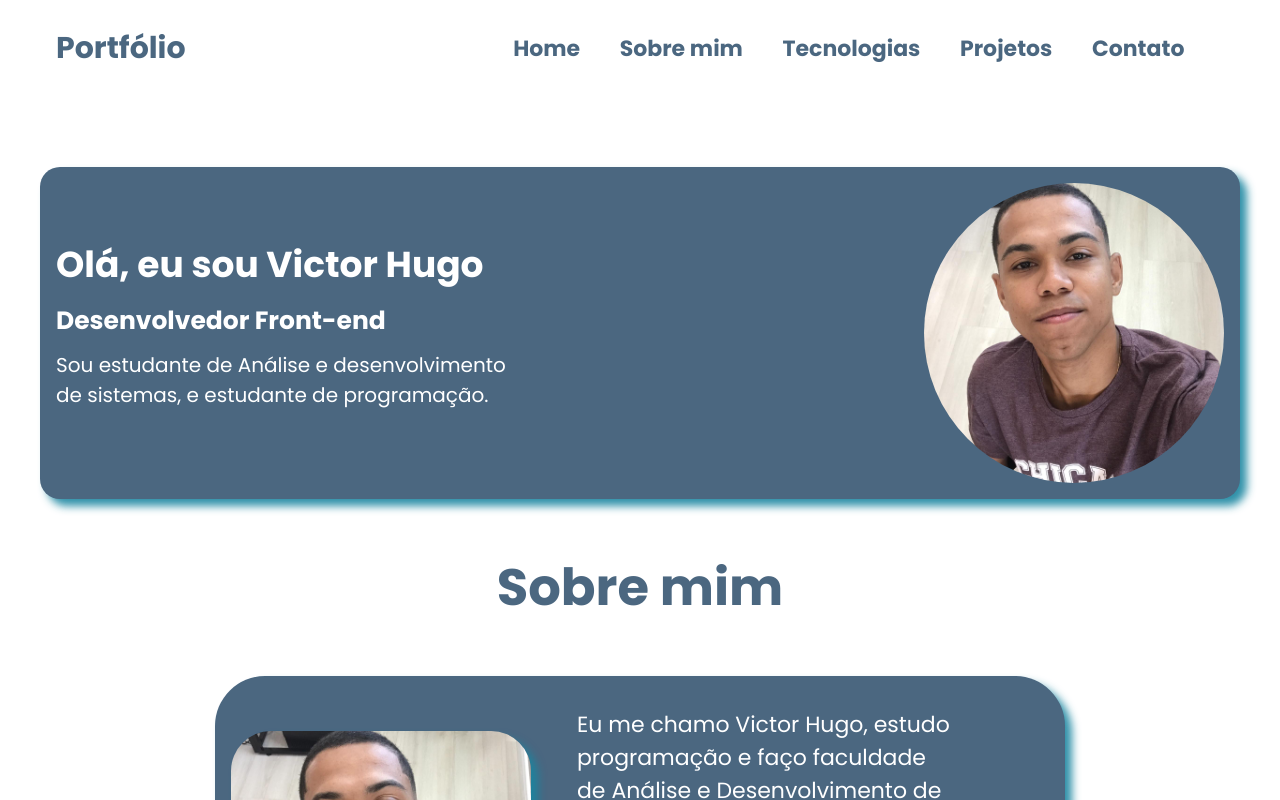
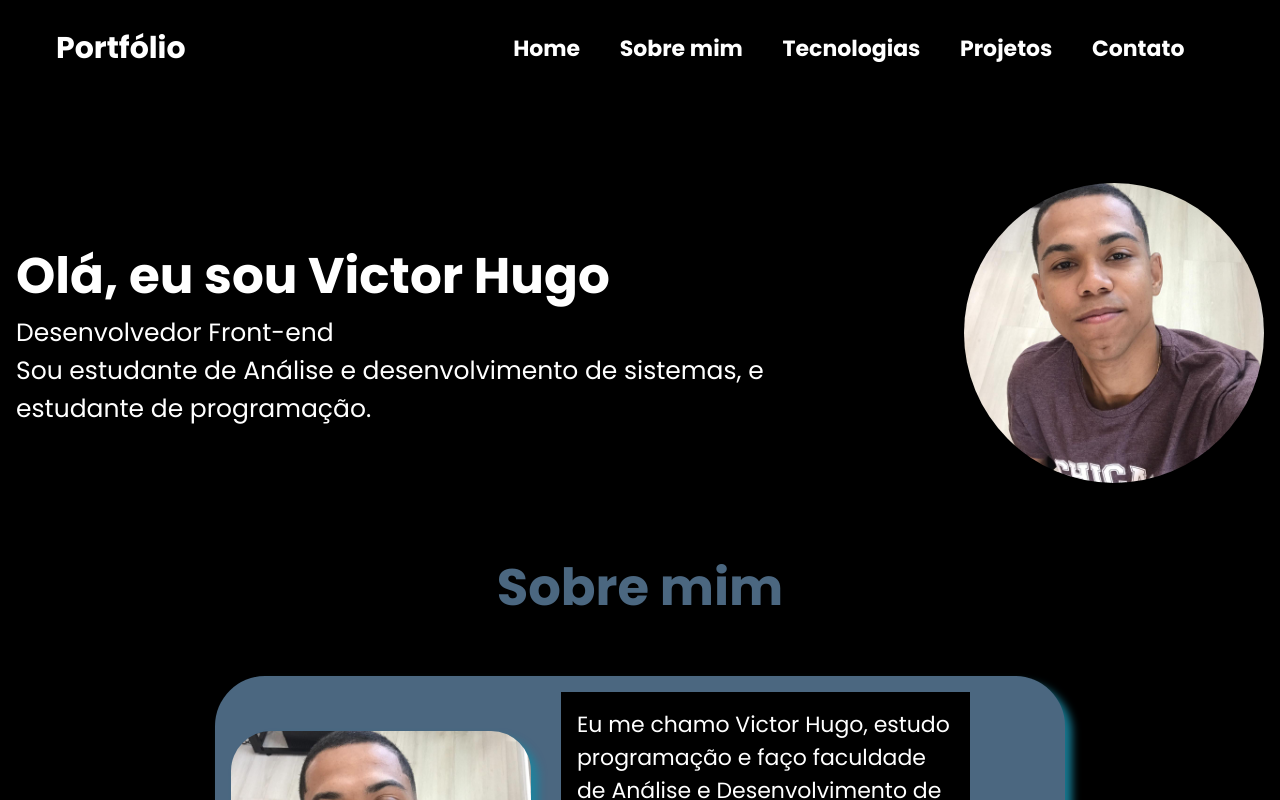
Before and after one commit to TorugoJS/Portfolio, a React (Create React App) app: page / in a window 1280 px wide. Shown: the top 800 px of the page. Built offline with nearby package versions, Linux system fonts and the light colour scheme.

Commit message:
Portfolio

```diff
--- a/src/Sessões/Home/Home.js
+++ b/src/Sessões/Home/Home.js
@@ -7,12 +7,12 @@ function Home() {
         <>
             <div className={styles.home_container}>
 
-                <div className={styles.sobre_mim}>
-                    <h1>Olá, eu sou Victor Hugo</h1>
-                    <p className={styles.p_primeiro}>
+                <div className={styles.divcontainer}>
+                    <h1 className={styles.h1title}>Olá, eu sou Victor Hugo</h1>
+                    <p>
                         Desenvolvedor Front-end
                     </p>
-                    <p className={styles.p_segundo}>Sou estudante de Análise e desenvolvimento de sistemas, e estudante de programação.</p>
+                    <p>Sou estudante de Análise e desenvolvimento de sistemas, e estudante de programação.</p>
 
                 </div>
 
--- a/src/Sessões/Home/Home.module.css
+++ b/src/Sessões/Home/Home.module.css
@@ -1,155 +1,104 @@
-.home_container{
+.home_container {
     display: flex;
     justify-content: space-between;
     align-items: center;
-    max-width: 1200px;
+    max-width: 1300px;
     margin: 0 auto;
     padding: 1em;
     margin-top: 80px;
     color: white;
-    background-color: rgb(75, 103, 128);
     border-radius: 20px;
-    box-shadow: 7px 7px 8px rgba(26, 133, 160, 0.9);
+}
+
+.divcontainer {
+    font-size: 25px;
+    width: 70%;
+    border-radius: 10px;
+    text-align: start;
+    gap: 2px;
 
 }
 
-.home_container h1{
-    font-size: 36px;
-}
-
-.p_primeiro{
+.p_primeiro {
     font-size: 25px;
     font-weight: 600;
-    color: rgb(89, 89, 89);
+    /* color: rgb(89, 89, 89); */
     width: 100%;
     margin-top: 10px;
     color: white;
-    margin-bottom:  10px;
+    border-radius: 10px;
+    margin-bottom: 10px;
 }
 
-.p_segundo{
+.p_segundo {
     font-size: 20px;
-    width:  100%;
+    border-radius: 10px;
+
+    width: 100%;
     font-weight: 500;
-    color: #7a7a7a;
+    /* color: #7a7a7a; */
     margin-bottom: 20px;
     color: white;
 }
 
-.home_container img{
+.home_container img {
     max-width: 300px;
     height: 300px;
     border-radius: 50%;
 }
 
-.sobre_mim{
+.sobre_mim {
     width: 40%;
     margin-right: 30px;
+    background-color: rgb(253, 253, 253);
 }
 
-.sobre_mim button{
-    padding: 0.6em 1em;
-    background-color:burlywood;
-    color:rgb(75, 103, 128) ;
-    font-weight: 600;
-    font-size: 22px;
-    border: 0;
-    border-radius: 5px;
-    cursor: pointer;
-    transition: 0.3s;
-}
-
-.sobre_mim button:hover{
-    background-color:rgb(224, 166, 90);
-}
-
-i{
-    margin-left: 8px;
-    font-size: 20px;
-}
-
-.scroll_down{
-    max-width: 850px;
-    display: flex;
-    align-items: center;
-    margin: 0 auto;
-    margin-top: 20px;
-    cursor: pointer;
-    animation: rolarPraBaixo 2s infinite;
-    transform: translateY(0);
-}
-
-.scroll_down button{
-    background-color: transparent;
-    border: 0;
-    margin-left: 5px;
-    cursor:pointer;
-}
-
-@keyframes rolarPraBaixo {
-    0%, 100% {transform: translateY(0)}
-  50% {transform: translateY(15px)}
-}
-
-.scroll_down i{
-    font-size: 25px;
-    color: brown;
-}
-
-.scroll_down i:nth-of-type(2){
-    margin-left: 5px;
-    cursor: pointer;
-}
-
-@media screen and (max-width:1000px){
-    .home_container{
-        max-width: 700px ;
-    }
-
-    .scroll_down{
+@media screen and (max-width:1000px) {
+    .home_container {
         max-width: 700px;
     }
 
-    .home_container img{
+    .home_container img {
         width: 250px;
         height: 250px;
     }
 }
 
 @media screen and (max-width:768px) {
-    .home_container img{
+    .home_container img {
         width: 220px;
-        height:220px;
-        position:absolute;
+        height: 220px;
+        position: absolute;
         top: 90px;
-        left:0;
-        right:0;
-        margin-left:auto;
-        margin-right:auto;
+        left: 0;
+        right: 0;
+        margin-left: auto;
+        margin-right: auto;
         z-index: 0;
-}
+    }
 
     .home_container {
         display: block;
     }
 
-    .home_container h1{
+    .home_container h1 {
         font-size: 32px;
     }
 
-    .sobre_mim{
+    .sobre_mim {
         width: 100%;
         margin-top: 160px;
     }
 
-    .p_primeiro{
+    .p_primeiro {
         margin-top: 2px;
     }
-    .p_segundo{
+
+    .p_segundo {
         margin-bottom: 20px;
     }
 
-    .scroll_down{
+    .scroll_down {
         display: none;
     }
 }
--- a/src/index.css
+++ b/src/index.css
@@ -5,7 +5,7 @@
   padding: 0;
   box-sizing: border-box;
   font-family: 'Poppins', sans-serif;
-  /* background-color: rgb(217, 248, 217); */
+  background-color:black;
 
 
 }
--- a/src/layout/navbar/navbar.module.css
+++ b/src/layout/navbar/navbar.module.css
@@ -1,5 +1,4 @@
-
-.navbar_container{
+.navbar_container {
     background-color: transparent;
     padding: 1em;
     display: flex;
@@ -10,21 +9,21 @@
     margin-top: 10px;
 }
 
-.p_navbar{
+.p_navbar {
     font-size: 30px;
     font-weight: 700;
     cursor: pointer;
     transition: 0.3s;
-    color: rgb(75, 103, 128);
+    color: #fff;
     border-radius: 10px;
 }
 
-.p_navbar:hover{
+.p_navbar:hover {
     color: #eff5f0;
 
 }
 
-.ul{
+.ul {
     display: flex;
     list-style: none;
     align-items: center;
@@ -35,57 +34,55 @@
     color: rgb(75, 103, 128);
 } */
 
-.item{
+.item {
     margin-right: 1.8em;
     font-size: 22px;
     cursor: pointer;
-    color: rgb(75, 103, 128);
+    color: #fff;
     font-weight: 600;
     transition: 0.1s;
-    /* background-color: rgb(75, 103, 128); */
-
     border-radius: 5px;
 }
 
-.item:hover{
+.item:hover {
     color: burlywood;
 }
 
-.toggle{
+.toggle {
     display: none;
     font-size: 22px;
     transition: 0.3s;
 }
 
-.menu{
+.menu {
     transition: 0.5s;
 }
 
-.menu:hover{
+.menu:hover {
     transform: rotate(90deg);
 }
 
-.fechar{
+.fechar {
     transition: 0.4s;
     transform: scale(1);
 }
 
-.fechar:hover{
+.fechar:hover {
     transform: scale(1.5);
 
 }
 
-@media screen and (max-width: 768px){
+@media screen and (max-width: 768px) {
     .toggle {
         display: block;
         transition: 0.3s;
     }
 
-    .navbar_container{
+    .navbar_container {
         position: relative;
     }
 
-    .ul{
+    .ul {
         position: absolute;
         display: flex;
         width: 100%;
@@ -97,28 +94,28 @@
 
     }
 
-    .item{
+    .item {
         text-align: center;
         width: 103%;
         display: table;
-       padding:10px;
+        padding: 10px;
         font-size: 18px;
         border-bottom: 1px solid rgba(0, 0, 0, 0.107);
     }
 
-    .ul li:nth-of-type(5){
-        border:none;
+    .ul li:nth-of-type(5) {
+        border: none;
     }
 }
 
-@media screen and (max-width: 500px){
-    .item{
+@media screen and (max-width: 500px) {
+    .item {
         width: 104.5%;
     }
 }
 
 
-.ativa{
+.ativa {
 
     opacity: 1;
     transition: all 0.5s ease;
```
Lines whose indentation alone changed are shown as unchanged.
